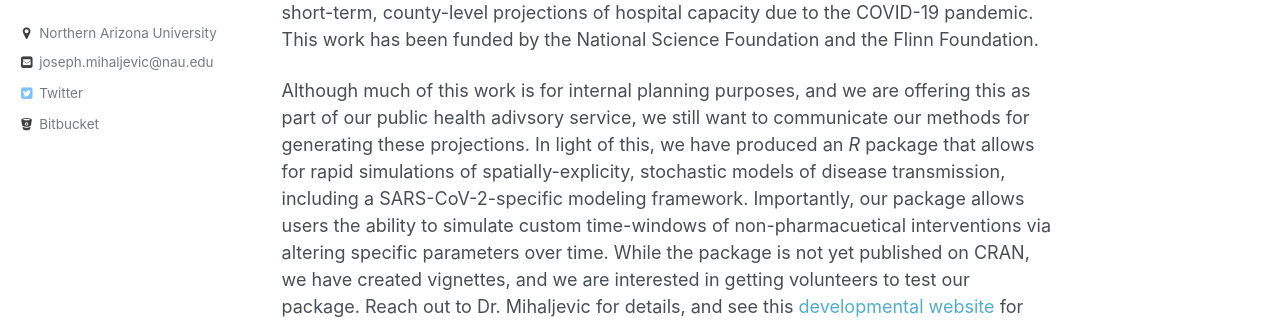
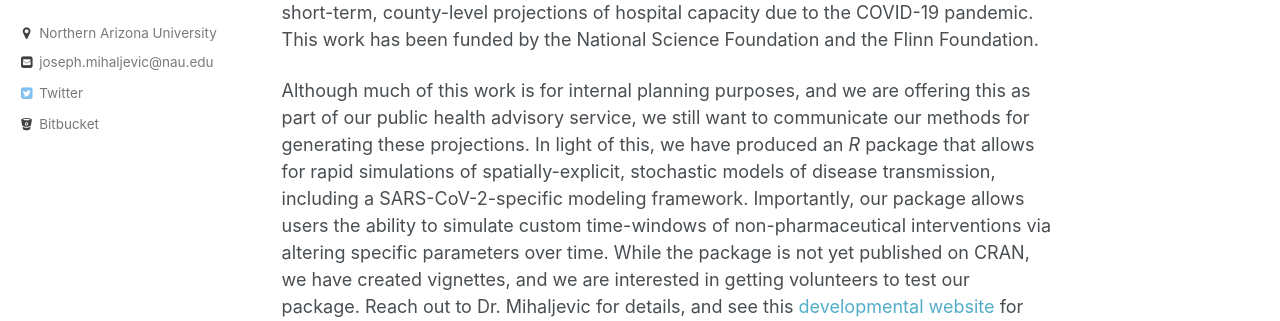
Before and after one commit to jrmihalj/jrmihalj.github.io, a Jekyll site: the page built from index.md, in a window 1280 px wide and 900 px high, scrolled down 752 px. Shown: the part 180-501 px from the top of the window. Built offline with Jekyll 4.4.1, drawn with Linux system fonts in a browser that asks for light colours; our own code applies the rules of GitHub Pages for plain Markdown files.

Commit message:
fixed various typos

```diff
--- a/index.md
+++ b/index.md
@@ -18,7 +18,7 @@
 
 We have been working in collaboration with Arizona Dept. of Health Services to produce short-term, county-level projections of hospital capacity due to the COVID-19 pandemic. This work has been funded by the National Science Foundation and the Flinn Foundation.
 
-Although much of this work is for internal planning purposes, and we are offering this as part of our public health adivsory service, we still want to communicate our methods for generating these projections. In light of this, we have produced an *R* package that allows for rapid simulations of spatially-explicity, stochastic models of disease transmission, including a SARS-CoV-2-specific modeling framework. Importantly, our package allows users the ability to simulate custom time-windows of non-pharmacuetical interventions via altering specific parameters over time. While the package is not yet published on CRAN, we have created vignettes, and we are interested in getting volunteers to test our package. Reach out to Dr. Mihaljevic for details, and see this [developmental website](http://dev.sparsemod.nau.edu/rpkg/){:target="_blank"} for the vignettes.
+Although much of this work is for internal planning purposes, and we are offering this as part of our public health advisory service, we still want to communicate our methods for generating these projections. In light of this, we have produced an *R* package that allows for rapid simulations of spatially-explicit, stochastic models of disease transmission, including a SARS-CoV-2-specific modeling framework. Importantly, our package allows users the ability to simulate custom time-windows of non-pharmaceutical interventions via altering specific parameters over time. While the package is not yet published on CRAN, we have created vignettes, and we are interested in getting volunteers to test our package. Reach out to Dr. Mihaljevic for details, and see this [developmental website](http://dev.sparsemod.nau.edu/rpkg/){:target="_blank"} for the vignettes.
 
 ### Diversity in STEM Fields
 Our lab is committed to supporting the growth of student scientists from diverse and historically underrepresented groups in the STEM fields, including those who identify as ethnic, racial, economic, religious and gender minorities, and those from the [LGBTQ+ community](https://www.500queerscientists.com/){:target="_blank"}. We believe that our science and our society are improved by recognizing and fostering diverse perspectives.
```
